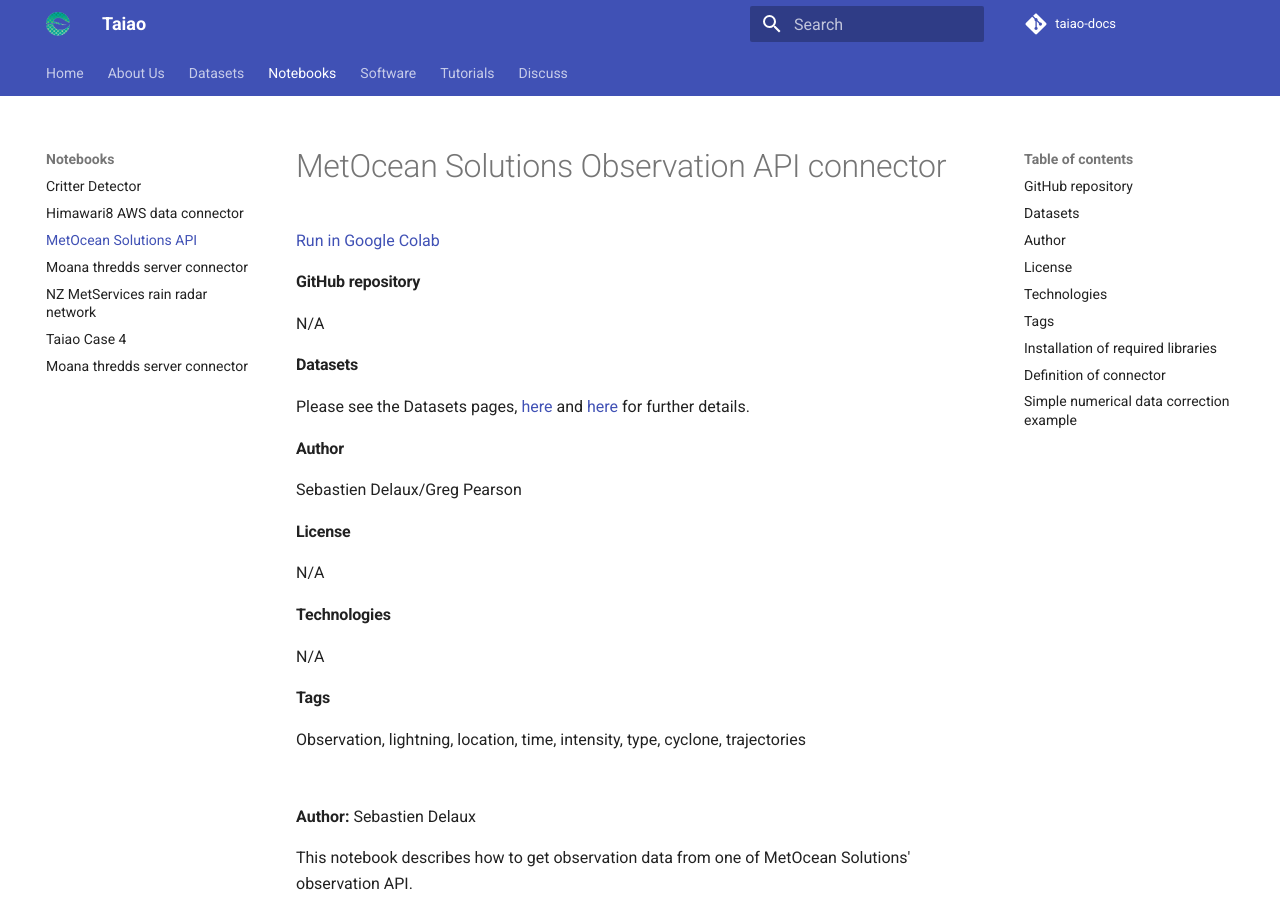
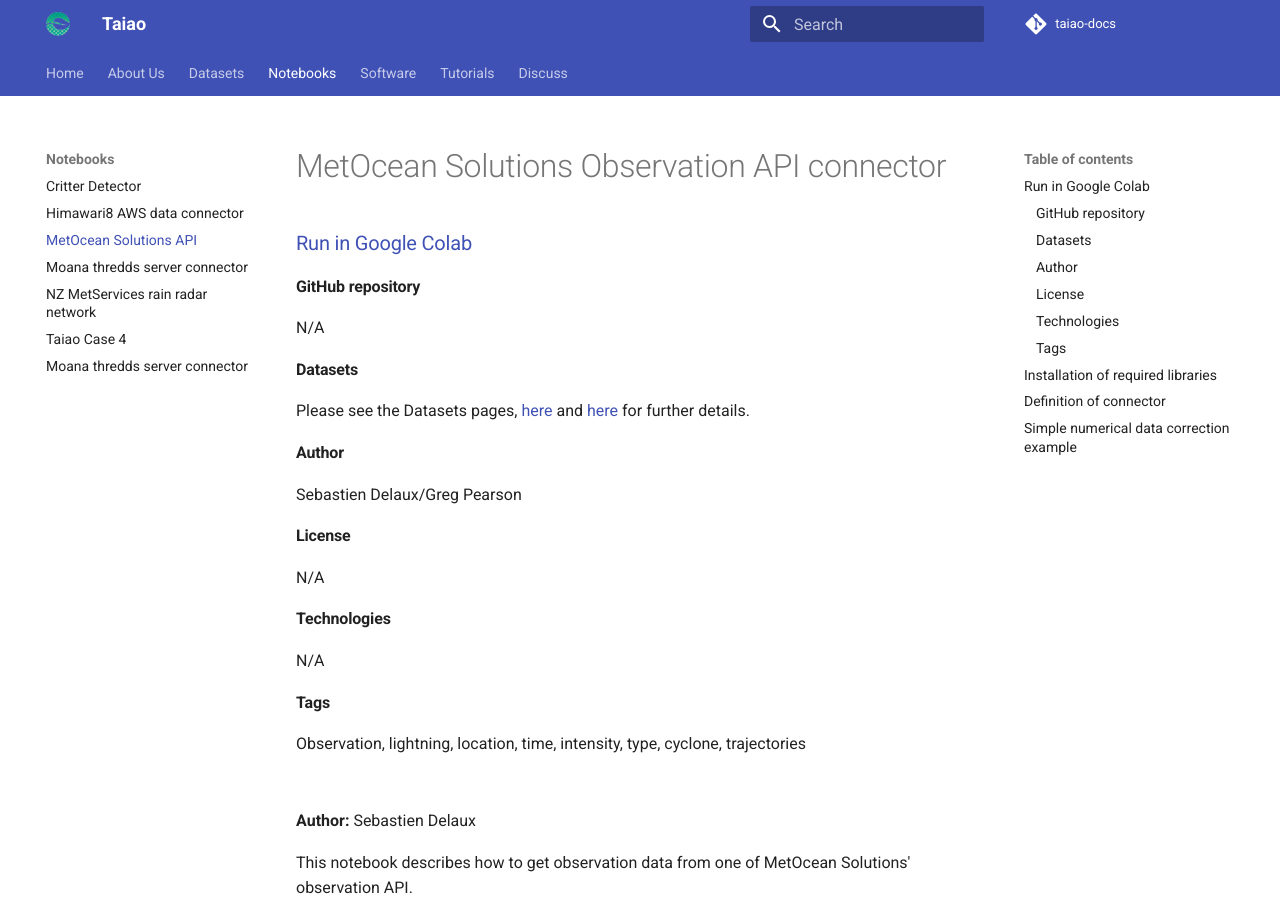
Before and after one commit to taiao/taiao-docs, an MkDocs documentation site: the page built from docs/Notebooks/metocean-obs-api-connector.md, in a window 1280 px wide and 900 px high. Built offline with MkDocs 1.6.1 and Material for MkDocs 9.7.7, drawn with Linux system fonts in a browser that asks for light colours; comment, search, counter and statistics services are not loaded.

Commit message:
Minor page formatting.

```diff
--- a/docs/Notebooks/metocean-obs-api-connector.md
+++ b/docs/Notebooks/metocean-obs-api-connector.md
@@ -1,6 +1,6 @@
 # MetOcean Solutions Observation API connector
 
-[Run in Google Colab](https://colab.research.google.com/github/jacobmontiel/taiao-docs/blob/main/docs/Notebooks/metocean-obs-api-connector.ipynb)
+### [Run in Google Colab](https://colab.research.google.com/github/jacobmontiel/taiao-docs/blob/main/docs/Notebooks/metocean-obs-api-connector.ipynb)
 
 #### GitHub repository
 N/A
```
